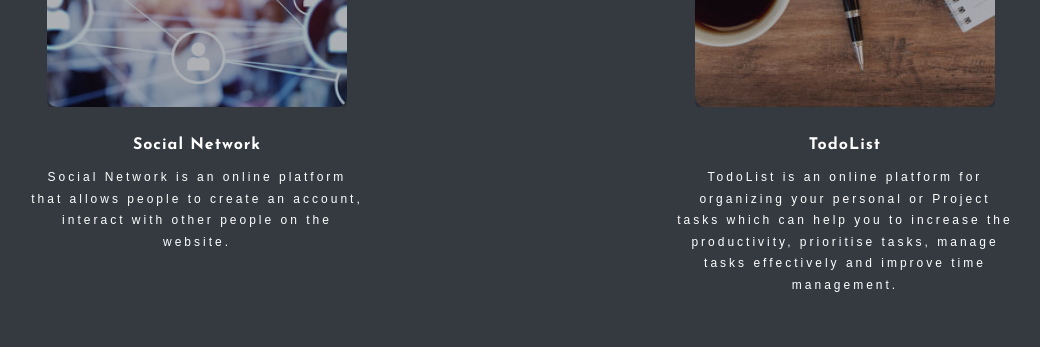
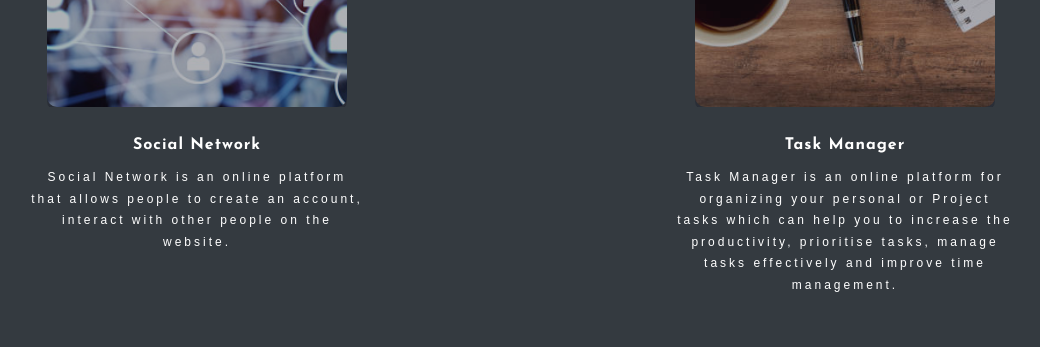
Before and after one commit to 1Molot/Portfolio, a React (Create React App) app: page / in a window 1280 px wide. Shown: the part 1780-2127 px from the top of the page, without its empty margins (119-1159 px from the left). Built offline with nearby package versions, Linux system fonts and the light colour scheme.

Commit message:
fix:manager

```diff
--- a/src/woks/Projects.tsx
+++ b/src/woks/Projects.tsx
@@ -14,14 +14,14 @@ export const Projects = () => {
     const projects = [{
         title: 'Social Network',
         description: 'Social Network is an online platform that allows people to create an account, interact with other people on the website. ',
-        link: 'https://1molot.github.io/samurai-way-main/',
+        link: 'https://1molot.github.io/samurai-way-main/#/',
         img: `${Social}`,
         alt: 'Social'
     },
         {
-            title: 'TodoList',
-            description: 'TodoList  is an online platform for organizing your personal or Project tasks which can help you to increase the productivity, prioritise tasks, manage tasks effectively and improve time management.',
-            link: '#',
+            title: 'Task Manager',
+            description: 'Task Manager  is an online platform for organizing your personal or Project tasks which can help you to increase the productivity, prioritise tasks, manage tasks effectively and improve time management.',
+            link: 'https://1molot.github.io/TaskManagerRtk/#/',
             img: `${Todo}`,
             alt: 'Todo'
         }]
```
Also changed, not shown: src/assets/img/myPhoto2.jpg (deleted), src/assets/img/photo.jpg (deleted).
